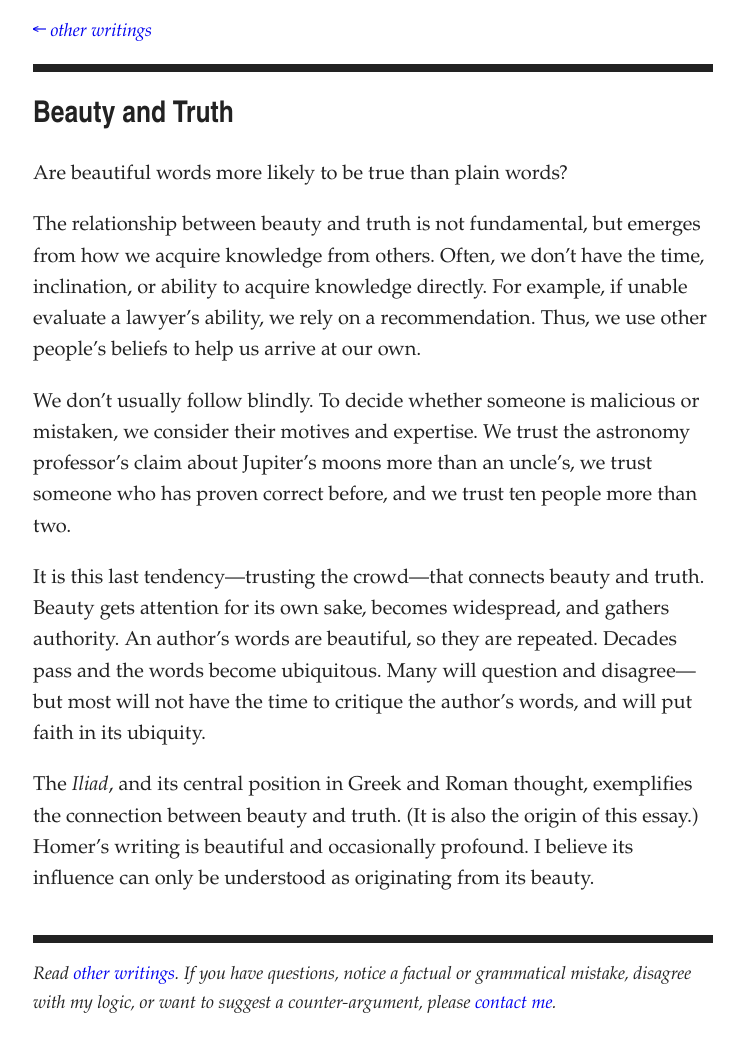
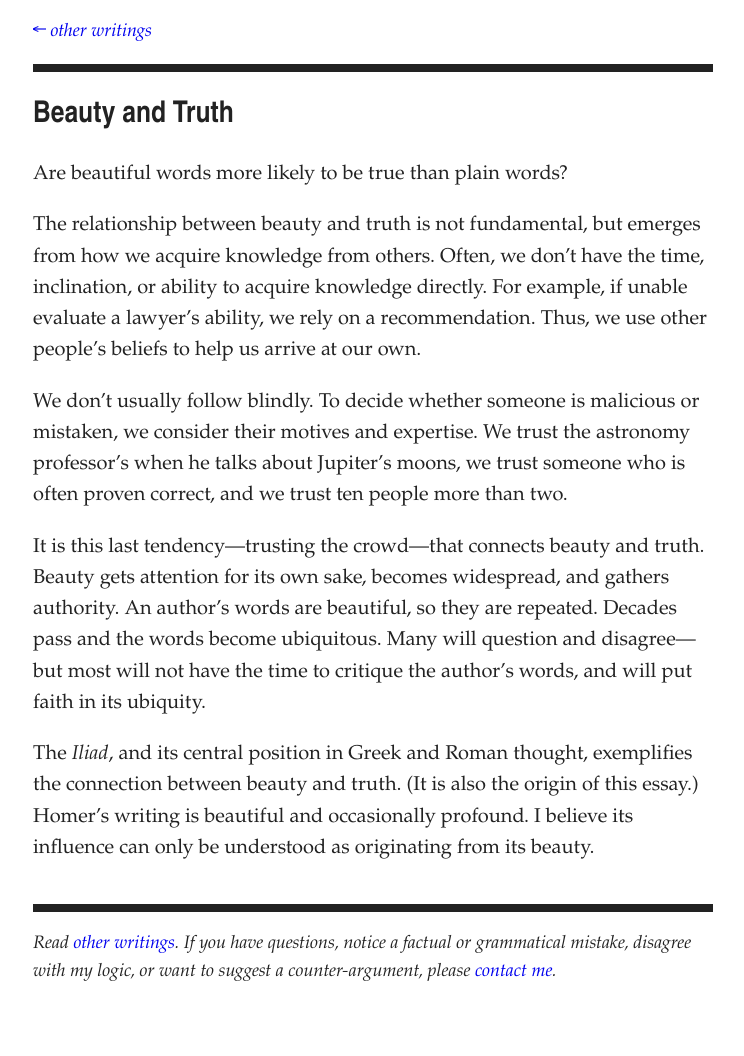
Before and after one commit to artsandmetaphysics/goodlifeodyssey, a Jekyll site: the page built from _documents/beauty-and-truth.md, in a window 1280 px wide. Shown: the whole page, without its empty margins (267-1011 px from the left). Built offline with Jekyll 4.4.1, drawn with Linux system fonts in a browser that asks for light colours; after the commit the page ends 1024 px from its top, so only the background shows below that.

Commit message:
Add content

```diff
--- a/_documents/beauty-and-truth.md
+++ b/_documents/beauty-and-truth.md
@@ -11,7 +11,7 @@ Are beautiful words more likely to be true than plain words?
 
 The relationship between beauty and truth is not fundamental, but emerges from how we acquire knowledge from others. Often, we don’t have the time, inclination, or ability to acquire knowledge directly. For example, if unable evaluate a lawyer’s ability, we rely on a recommendation. Thus, we use other people’s beliefs to help us arrive at our own.
 
-We don’t usually follow blindly. To decide whether someone is malicious or mistaken, we consider their motives and expertise. We trust the astronomy professor’s claim about Jupiter’s moons more than an uncle’s, we trust someone who has proven correct before, and we trust ten people more than two.
+We don’t usually follow blindly. To decide whether someone is malicious or mistaken, we consider their motives and expertise. We trust the astronomy professor’s when he talks about Jupiter’s moons, we trust someone who is often proven correct, and we trust ten people more than two.
 
 It is this last tendency—trusting the crowd—that connects beauty and truth. Beauty gets attention for its own sake, becomes widespread, and gathers authority. An author’s words are beautiful, so they are repeated. Decades pass and the words become ubiquitous. Many will question and disagree—but most will not have the time to critique the author’s words, and will put faith in its ubiquity.
 
```
Also changed, not shown: documents/beauty-and-truth.md (+1 -1 lines).
